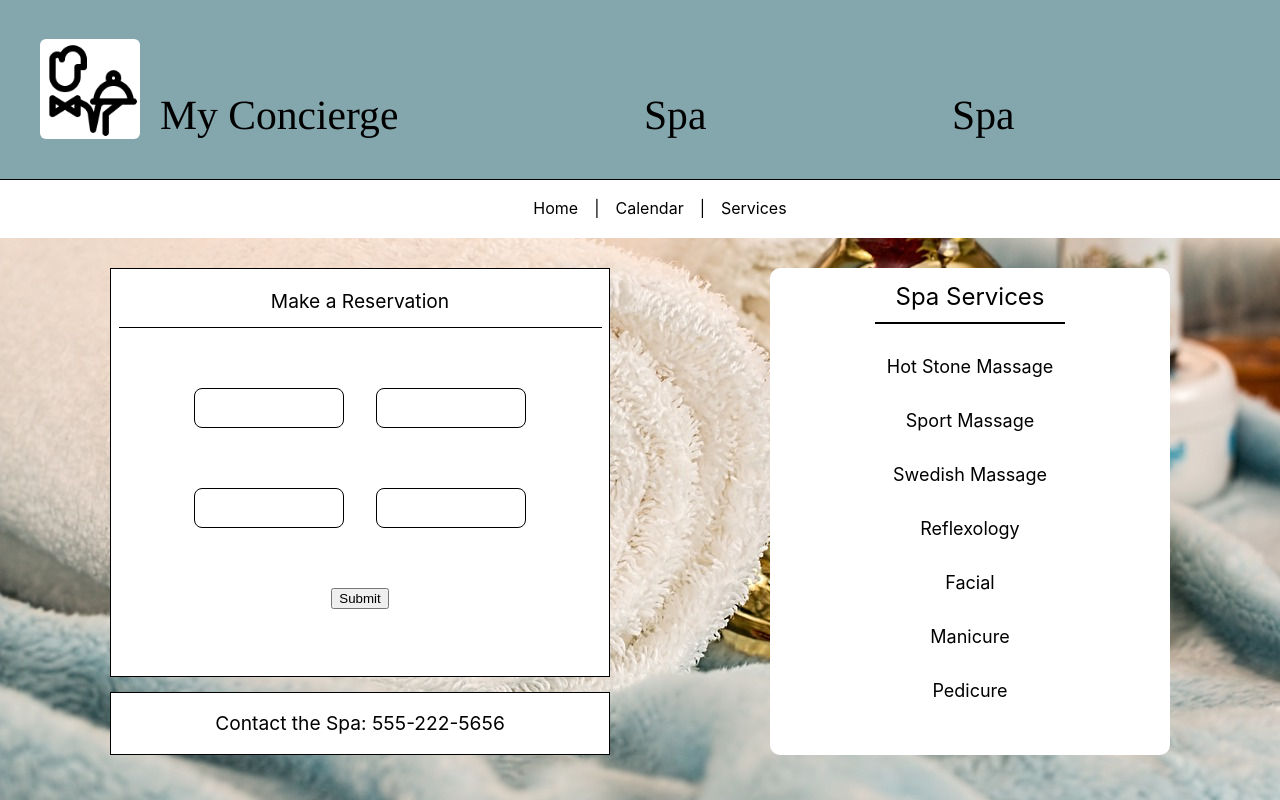
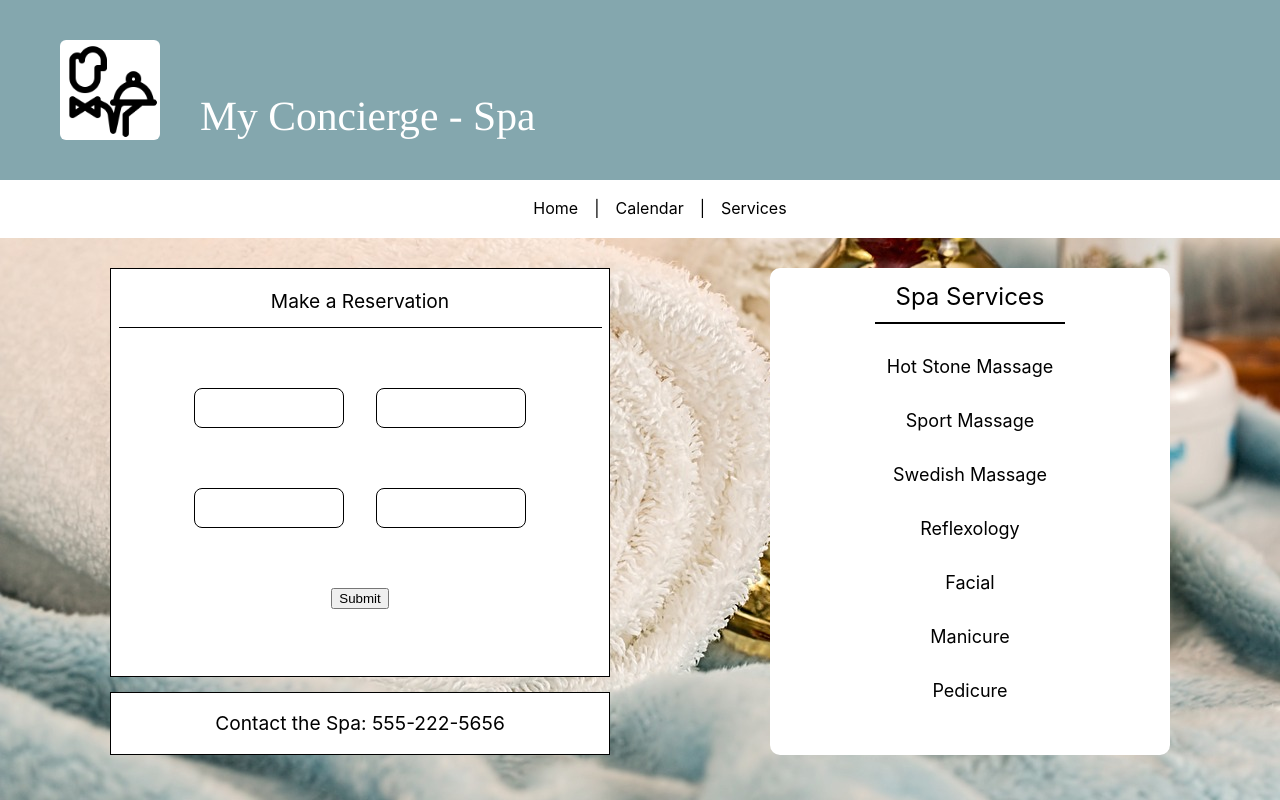
Before and after one commit to jefritter/concierge-web, a Vue app: page /spa in a window 1280 px wide. Built offline with nearby package versions, Linux system fonts and the light colour scheme.

Commit message:
updates to CustomerHeader and link styles

```diff
--- a/src/assets/main.css
+++ b/src/assets/main.css
@@ -5,15 +5,20 @@
   font-weight: normal;
 }
 
-a,
-.green {
+a {
   text-decoration: none;
-  color: hsla(160, 100%, 37%, 1);
-  transition: 0.4s;
+  color: black;
+  transition: 0.2s;
+}
+
+.router-link-active {
+  color: #84A7AE;
+  font-weight: 600;
 }
 
 @media (hover: hover) {
   a:hover {
-    background-color: hsla(160, 100%, 37%, 0.2);
+    color: white;
+    background-color: #84A7AE;
   }
 }
--- a/src/components/shared/CustomHeader.vue
+++ b/src/components/shared/CustomHeader.vue
@@ -1,17 +1,8 @@
 <template>
   <div class="header">
     <img class=logo src="../../assets/butler.png">
-    <h1>
-      {{title}}
-    </h1>
-
-    <h1>
-      {{subtitle}}
-    </h1>
-
-    <h1>
-      {{subtitle }}
-    </h1>
+    <h1>My Concierge</h1>
+    <h1 v-if="subtitle">&nbsp- {{ subtitle }}</h1>
   </div>
 </template>
 
@@ -23,8 +14,7 @@ export default {
       required: true
     },
     subtitle: {
-      type: String,
-      required: true
+      type: String
     },
     fontColor: {
       type: String
@@ -39,7 +29,6 @@ export default {
 <style lang="scss">
 .header {
   background-color: #84A7AE;
-  border-bottom: 1px solid black;
   display: flex;
   align-items: flex-end;
   justify-content: flex-start;
@@ -49,21 +38,15 @@ export default {
   .logo {
     background-color: white;
     display: block;
-    margin: 20px;
+    margin: 20px 40px;
     height: 100px;
     width: 100px;
     border-radius: 6px;
-
-    h1{
-      color: white;
-    }
   }
   h1 {
-    color: black;
+    color: white;
     font-family: 'Marcellus', Times, serif;
-    font-size: 2rem;
-    flex-grow: 2;
+    font-size: 3rem;
   }
-
 }
 </style>
```
Also changed, not shown: .eslintrc.cjs.
